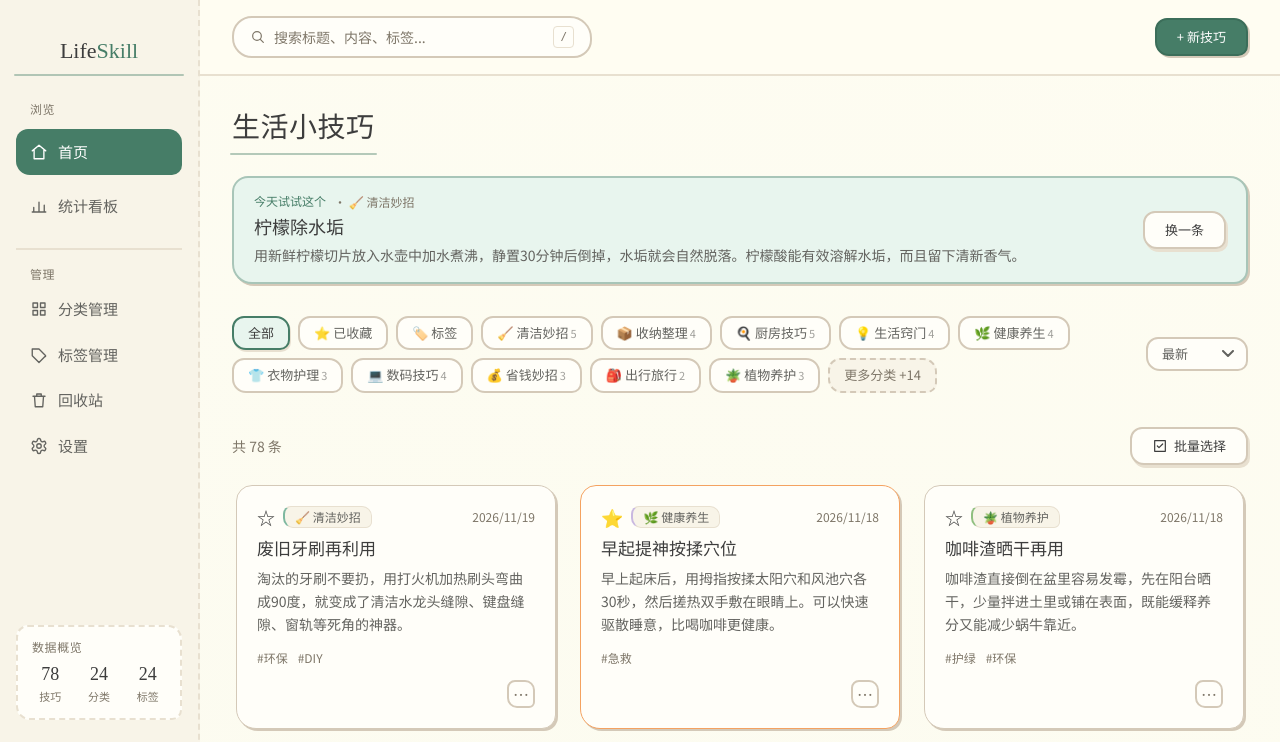
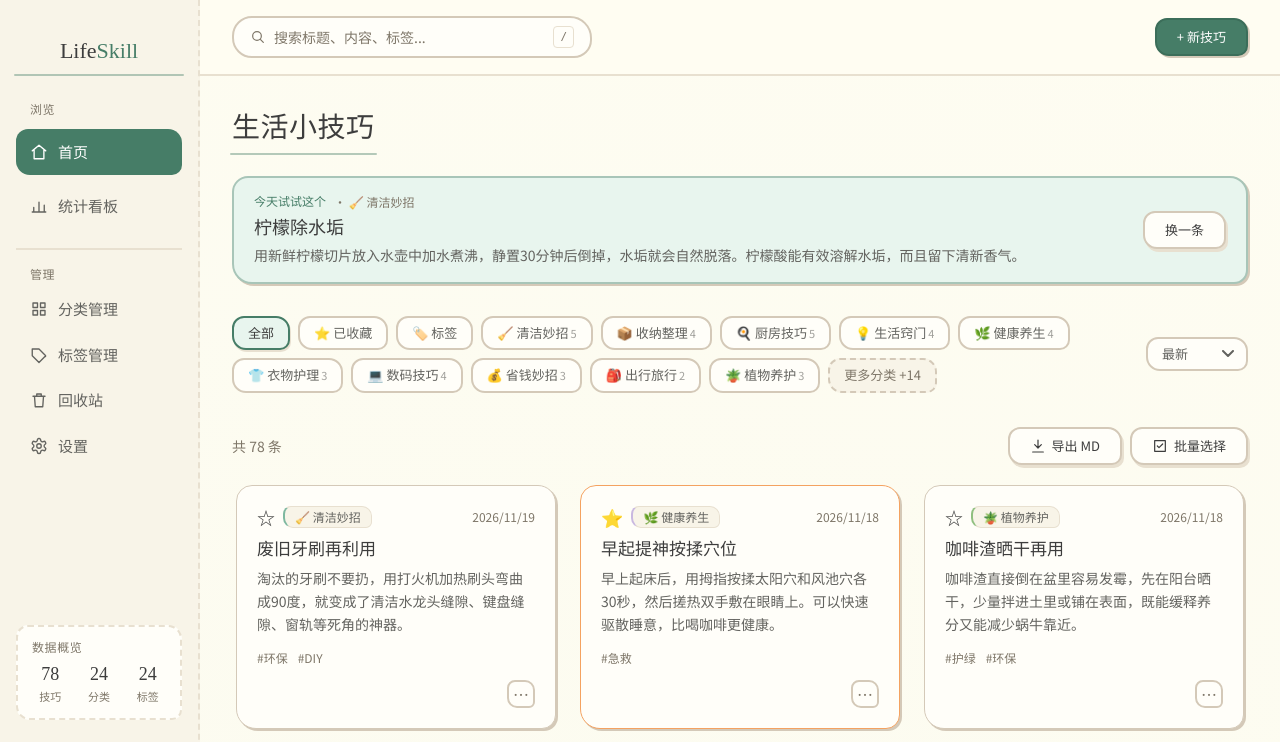
Before and after one commit to guhl0427/life-skill, a React (Vite) app: page / in a window 1280 px wide. Shown: the top 742 px of the page. Built offline with nearby package versions, Linux system fonts and the light colour scheme; a web font is replaced by a local one.

Commit message:
feat(home): 首页支持导出当前筛选结果为 Markdown

```diff
--- a/src/components/Icon.jsx
+++ b/src/components/Icon.jsx
@@ -11,6 +11,7 @@ const iconPaths = {
   moon: "M21 12.8A9 9 0 1 1 11.2 3a7 7 0 0 0 9.8 9.8Z",
   checkbox: "M4 4h16v16H4zM8 12l2.5 2.5L16 9",
   back: "M20 12H4M10 6l-6 6 6 6",
+  download: "M12 3v12M7 10l5 5 5-5M4 21h16",
   settings:
     "M12.22 2h-.44a2 2 0 0 0-2 2v.18a2 2 0 0 1-1 1.73l-.43.25a2 2 0 0 1-2 0l-.15-.08a2 2 0 0 0-2.73.73l-.22.38a2 2 0 0 0 .73 2.73l.15.1a2 2 0 0 1 1 1.72v.51a2 2 0 0 1-1 1.74l-.15.09a2 2 0 0 0-.73 2.73l.22.38a2 2 0 0 0 2.73.73l.15-.08a2 2 0 0 1 2 0l.43.25a2 2 0 0 1 1 1.73V20a2 2 0 0 0 2 2h.44a2 2 0 0 0 2-2v-.18a2 2 0 0 1 1-1.73l.43-.25a2 2 0 0 1 2 0l.15.08a2 2 0 0 0 2.73-.73l.22-.39a2 2 0 0 0-.73-2.73l-.15-.08a2 2 0 0 1-1-1.74v-.5a2 2 0 0 1 1-1.74l.15-.09a2 2 0 0 0 .73-2.73l-.22-.38a2 2 0 0 0-2.73-.73l-.15.08a2 2 0 0 1-2 0l-.43-.25a2 2 0 0 1-1-1.73V4a2 2 0 0 0-2-2ZM12 15a3 3 0 1 0 0-6 3 3 0 0 0 0 6Z",
 }
--- a/src/pages/Home.jsx
+++ b/src/pages/Home.jsx
@@ -8,6 +8,7 @@ import ConfirmDialog from "../components/ConfirmDialog"
 import Select from "../components/Select"
 import { matchesTip } from "../utils/search"
 import { readRecentTipIds, clearRecentTips } from "../utils/recentTips"
+import { downloadTipsMarkdown } from "../utils/exportTip"
 import Icon from "../components/Icon"
 import { btnOutline, btnDanger, btnSm, btnPrimary, pageTitle } from "../components/ui"
 
@@ -194,6 +195,12 @@ export default function Home() {
     setSearchParams(params)
   }
 
+  const handleExportMarkdown = () => {
+    if (filtered.length === 0) return
+    downloadTipsMarkdown(filtered, categoryMap, tagMap)
+    setNotice(`已导出 ${filtered.length} 条技巧为 Markdown`)
+  }
+
   const hasFilters = Boolean(search || activeCat || activeStarred || activeTag || untaggedOnly)
 
   return (
@@ -260,6 +267,17 @@ export default function Home() {
 
       <div className="mb-4 flex flex-wrap items-center justify-between gap-2">
         <span className="text-sm tabular-nums text-ink-faint">共 {filtered.length} 条</span>
+        <div className="flex items-center gap-2">
+          <button
+            type="button"
+            className={`${btnOutline} ${btnSm} disabled:cursor-not-allowed disabled:opacity-50`}
+            onClick={handleExportMarkdown}
+            disabled={filtered.length === 0}
+            title="将当前筛选结果导出为 Markdown"
+          >
+            <Icon name="download" className="h-4 w-4" />
+            导出 MD
+          </button>
           <button
             className={`${selectMode ? btnDanger : btnOutline} ${btnSm}`}
             onClick={() => (selectMode ? exitSelectMode() : setSelectMode(true))}
@@ -271,6 +289,7 @@ export default function Home() {
               </>
             )}
           </button>
+        </div>
       </div>
 
       {notice && (
```
Also changed, not shown: 1 other file (tests, documents, lock files or other folders). Lines whose indentation alone changed are shown as unchanged.
